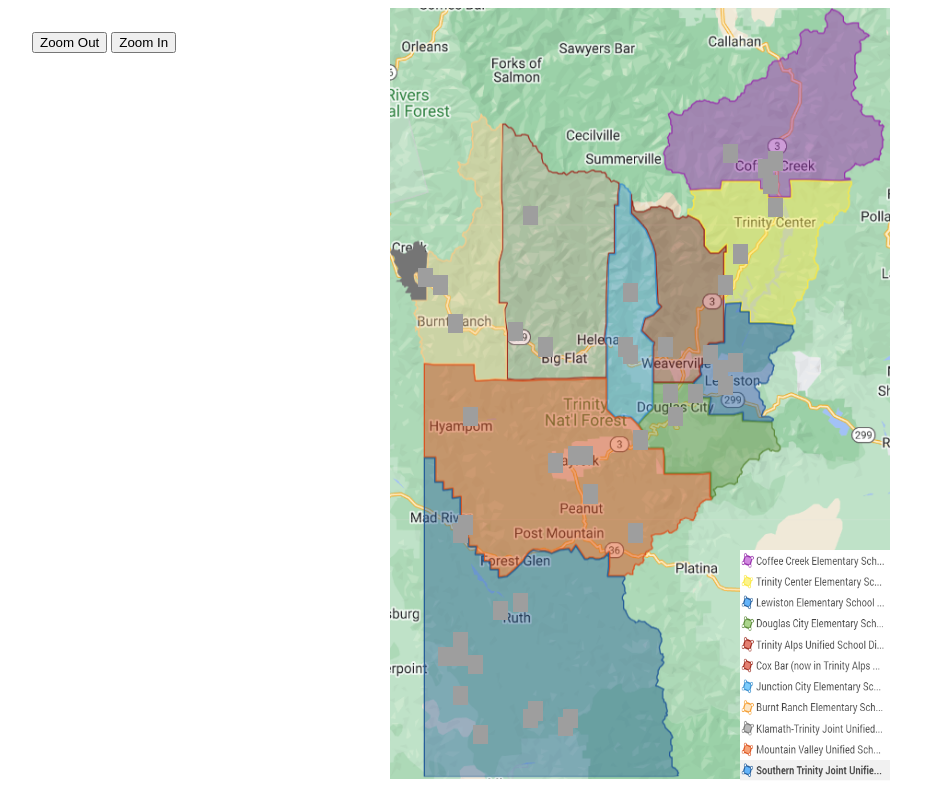
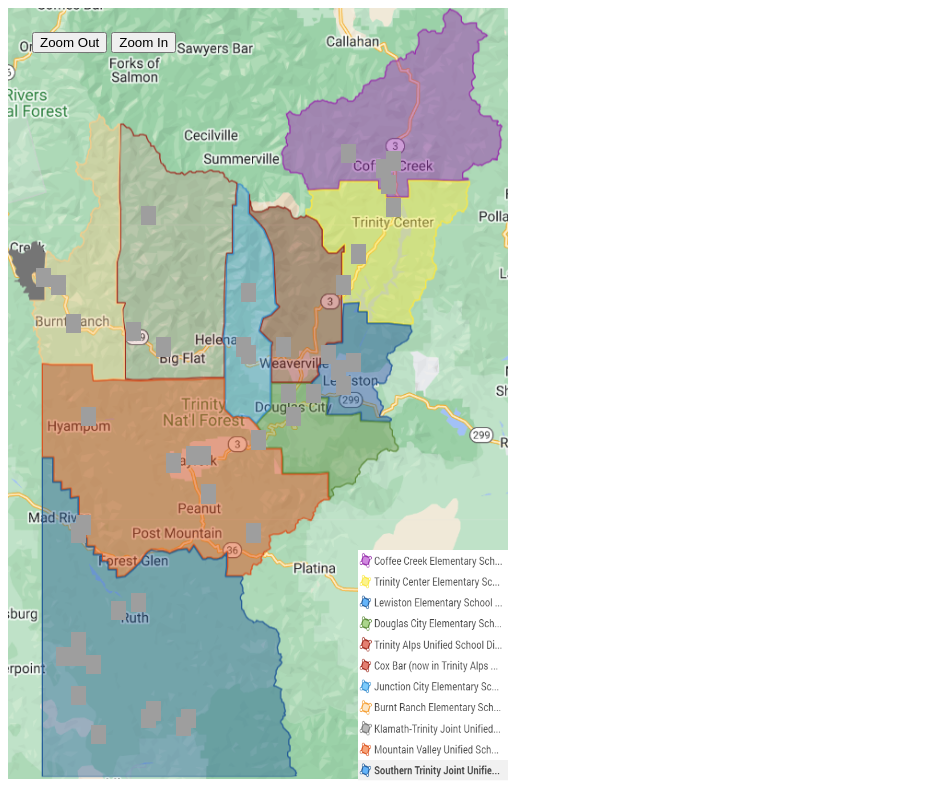
Before and after one commit to JRitter-TCOE/HistoricalMap, a PHP site: page / in a window 1280 px wide. Shown: the whole page, without its empty margins (0-945 px from the left). Run offline with PHP 8.4, Linux system fonts and the light colour scheme; grey boxes are pictures that could not be loaded.

Commit message:
Adjusting styles

```diff
--- a/interactivemapbackend/style.css
+++ b/interactivemapbackend/style.css
@@ -3,12 +3,7 @@ html {
   width: 100%;
 }
 
-#container {
-  display: flex;
-  flex-direction: column;
-  justify-content: center;
-  align-items: center;
-}
+
 
 #map_container {
   position: relative;
```
